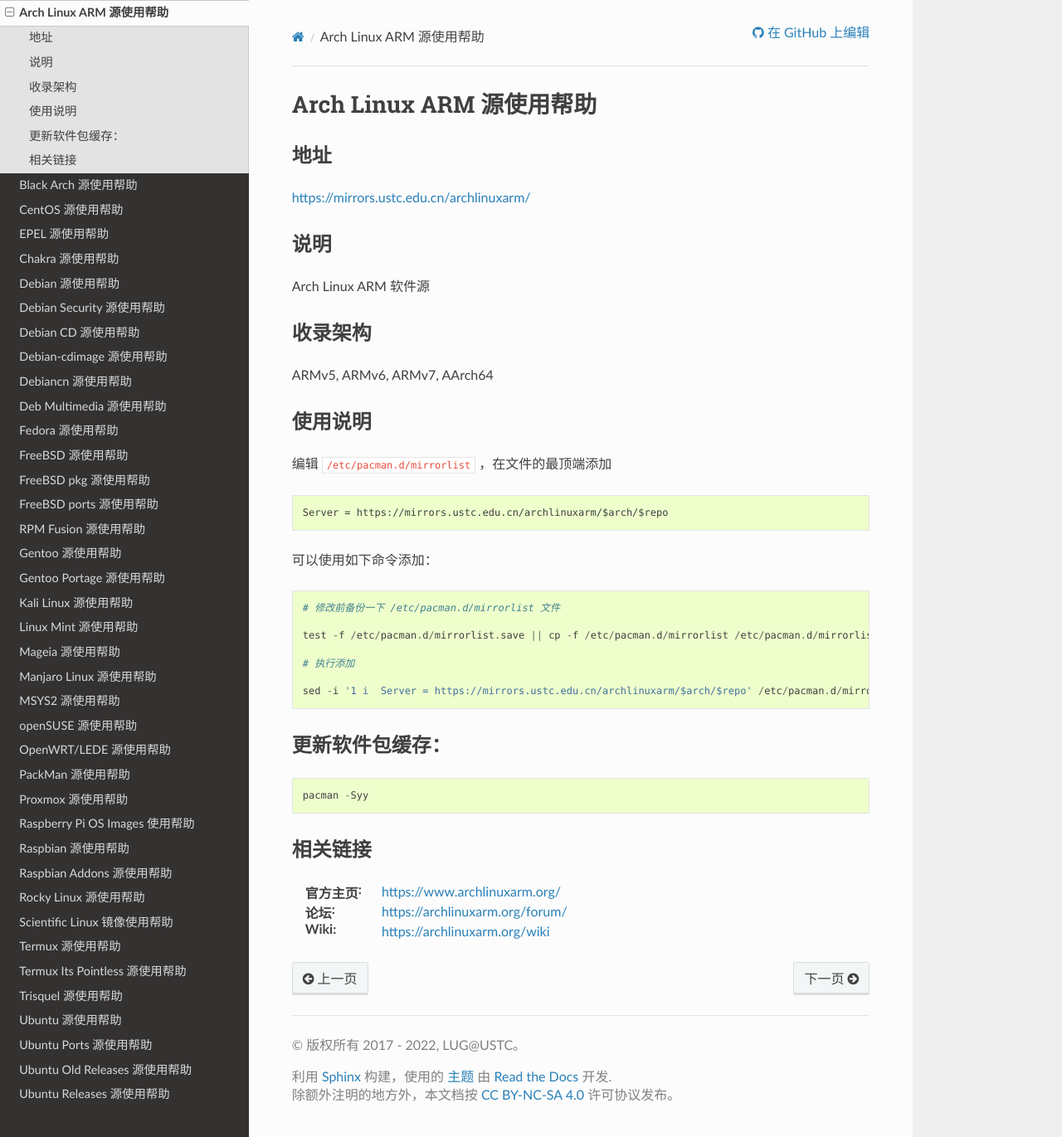
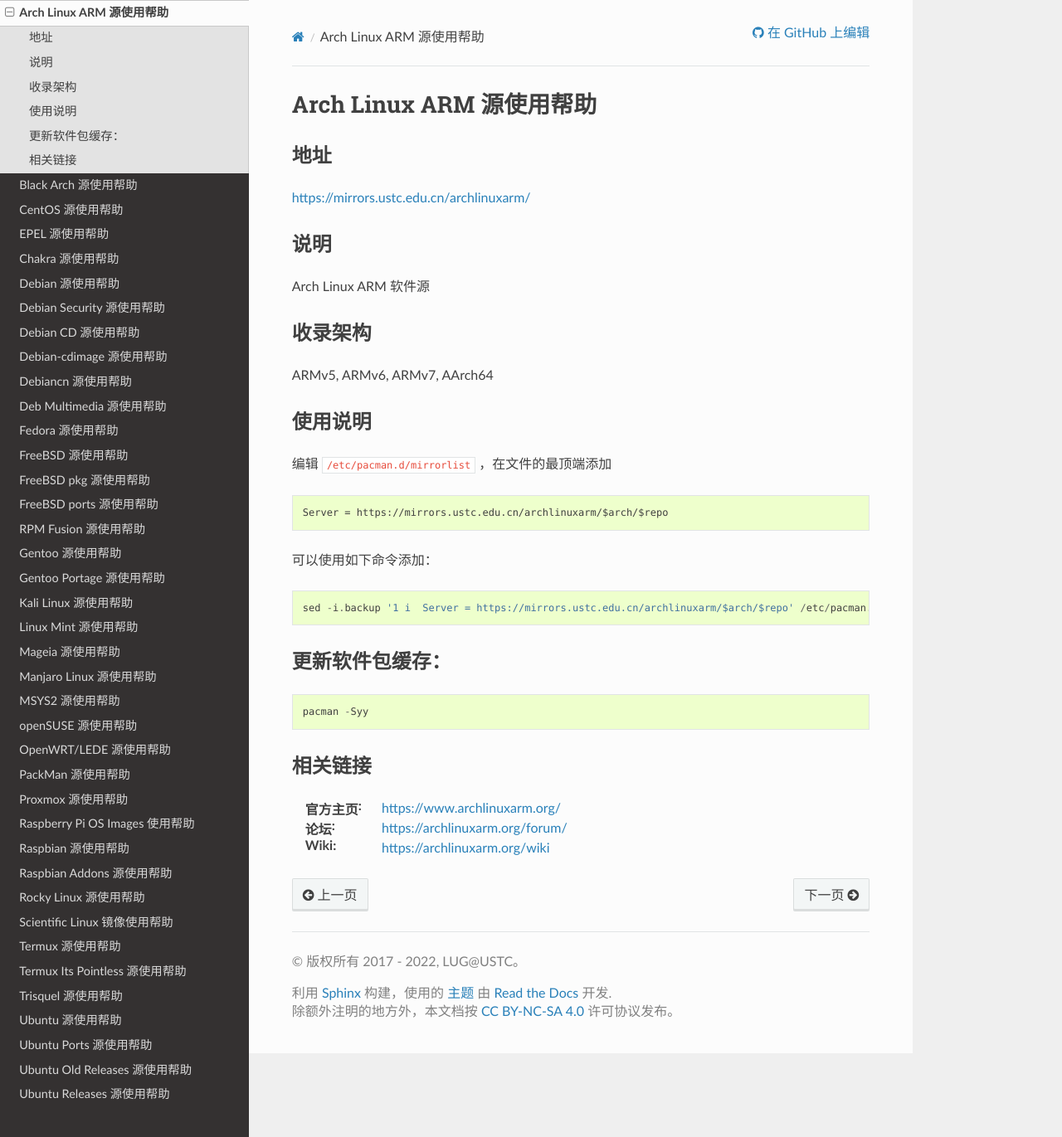
Before and after one commit to ustclug/mirrorhelp, a Sphinx documentation site: the page built from source/archlinuxarm.rst, in a window 1280 px wide and 1371 px high. Shown: the whole window at 83% size. Built offline with Sphinx 7.4.7 and the Read the Docs theme 2.0.0, drawn with Linux system fonts in a browser that asks for light colours; pages that are not in the unit, such as notebooks, are missing from menus.

Commit message:
修改为archlinux 添加源之前，备份源文件

```diff
--- a/source/archlinuxarm.rst
+++ b/source/archlinuxarm.rst
@@ -30,13 +30,7 @@
 
 ::
 
-    # 修改前备份一下 /etc/pacman.d/mirrorlist 文件
-
-    test -f /etc/pacman.d/mirrorlist.save || cp -f /etc/pacman.d/mirrorlist /etc/pacman.d/mirrorlist.save
-
-    # 执行添加
-
-    sed -i '1 i  Server = https://mirrors.ustc.edu.cn/archlinuxarm/$arch/$repo' /etc/pacman.d/mirrorlist
+    sed -i.backup '1 i  Server = https://mirrors.ustc.edu.cn/archlinuxarm/$arch/$repo' /etc/pacman.d/mirrorlist
 
 
 更新软件包缓存：
```
Also changed, not shown: source/archlinux.rst (+1 -8 lines).
